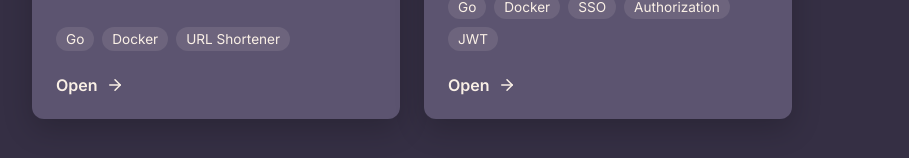
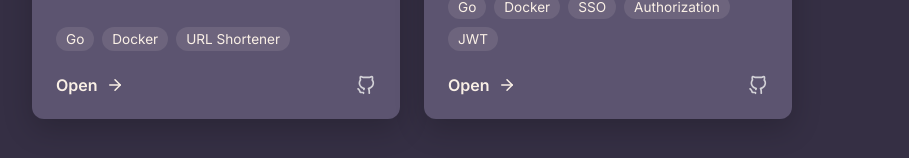
Before and after one commit to dmi3midd/dmi3guide, a React (Vite) app: page / in a window 1280 px wide. Shown: the part 404-562 px from the top of the page, without its empty margins (32-941 px from the left). Built offline with nearby package versions, Linux system fonts and the light colour scheme.

Commit message:
feat: add GitHub links to projects and display them in cards and pages.

```diff
--- a/public/data/projects.json
+++ b/public/data/projects.json
@@ -4,6 +4,7 @@
     "title": "SeaURL",
     "shortDescription": "A simple and fast URL shortener service.",
     "markdownFile": "/content/seaurl.md",
+    "githubUrl": "https://github.com/dmi3midd/seaurl",
     "tags": [
       "Go",
       "Docker",
@@ -15,6 +16,7 @@
     "title": "Macauth",
     "shortDescription": "A lightweight SSO service designed for centralized authentication.",
     "markdownFile": "/content/macauth.md",
+    "githubUrl": "https://github.com/dmi3midd/macauth",
     "tags": [
       "Go",
       "Docker",
--- a/src/components/ProjectCard.tsx
+++ b/src/components/ProjectCard.tsx
@@ -3,6 +3,7 @@ import { Link } from 'react-router-dom';
 import { motion } from 'framer-motion';
 import { ArrowRight } from 'lucide-react';
 import type { Project } from '../types';
+import githubIcon from '../assets/github.svg';
 
 interface ProjectCardProps {
   project: Project;
@@ -48,6 +49,7 @@ const ProjectCard: React.FC<ProjectCardProps> = ({ project }) => {
         </div>
       )}
 
+      <div style={{ display: 'flex', justifyContent: 'space-between', alignItems: 'center', marginTop: 'auto' }}>
         <Link
           to={`/project/${project.id}`}
           style={{
@@ -55,12 +57,30 @@ const ProjectCard: React.FC<ProjectCardProps> = ({ project }) => {
             alignItems: 'center',
             gap: '8px',
             fontWeight: 600,
-          marginTop: 'auto',
-          alignSelf: 'flex-start'
           }}
         >
           Open <ArrowRight size={18} />
         </Link>
+
+        <a
+          href={project.githubUrl}
+          target="_blank"
+          rel="noopener noreferrer"
+          style={{
+            display: 'inline-flex',
+            alignItems: 'center',
+            color: 'var(--text-secondary)',
+          }}
+        >
+          <img
+            src={githubIcon}
+            alt="GitHub"
+            width={20}
+            height={20}
+            style={{ filter: 'invert(1) opacity(0.8)' }}
+          />
+        </a>
+      </div>
     </motion.div>
   );
 };
--- a/src/pages/ProjectPage.tsx
+++ b/src/pages/ProjectPage.tsx
@@ -4,6 +4,7 @@ import { motion } from 'framer-motion';
 import { ArrowLeft, Loader } from 'lucide-react';
 import MarkdownRenderer from '../components/MarkdownRenderer';
 import { useProjects } from '../hooks/useProjects';
+import githubIcon from '../assets/github.svg';
 
 const ProjectPage: React.FC = () => {
   const { id } = useParams<{ id: string }>();
@@ -42,7 +43,7 @@ const ProjectPage: React.FC = () => {
     fetchMarkdown();
   }, [project, projectsLoading, navigate]);
 
-  if (projectsLoading || (!project && !projectsLoading)) {
+  if (projectsLoading) {
     return (
       <div style={{ display: 'flex', justifyContent: 'center', alignItems: 'center', minHeight: '100vh' }}>
         <motion.div animate={{ rotate: 360 }} transition={{ repeat: Infinity, duration: 1, ease: "linear" }}>
@@ -51,6 +52,8 @@ const ProjectPage: React.FC = () => {
       </div>
     );
   }
+
+  if (!project) return null;
 
   return (
     <motion.div
@@ -64,19 +67,41 @@ const ProjectPage: React.FC = () => {
         padding: '40px 24px 80px',
       }}
     >
+      <div style={{ display: 'flex', justifyContent: 'space-between', alignItems: 'center', marginBottom: '40px' }}>
         <Link
           to="/"
           style={{
             display: 'inline-flex',
             alignItems: 'center',
             gap: '8px',
-          marginBottom: '40px',
             color: 'var(--text-secondary)',
             fontWeight: 500,
           }}
         >
           <ArrowLeft size={18} /> Back to list
         </Link>
+        <a
+          href={project.githubUrl}
+          target="_blank"
+          rel="noopener noreferrer"
+          style={{
+            display: 'inline-flex',
+            alignItems: 'center',
+            gap: '6px',
+            color: 'var(--text-secondary)',
+            fontWeight: 500,
+          }}
+        >
+          <img
+            src={githubIcon}
+            alt="GitHub"
+            width={18}
+            height={18}
+            style={{ filter: 'invert(1) opacity(0.8)' }}
+          />
+          View Source
+        </a>
+      </div>
 
       {markdownLoading ? (
         <div style={{ display: 'flex', justifyContent: 'center', alignItems: 'center', minHeight: '50vh' }}>
--- a/src/types/index.ts
+++ b/src/types/index.ts
@@ -3,5 +3,6 @@ export interface Project {
   title: string;
   shortDescription: string;
   markdownFile: string;
+  githubUrl: string;
   tags?: string[];
 }
```
Also changed, not shown: src/assets/github.svg (added). Lines whose indentation alone changed are shown as unchanged.
